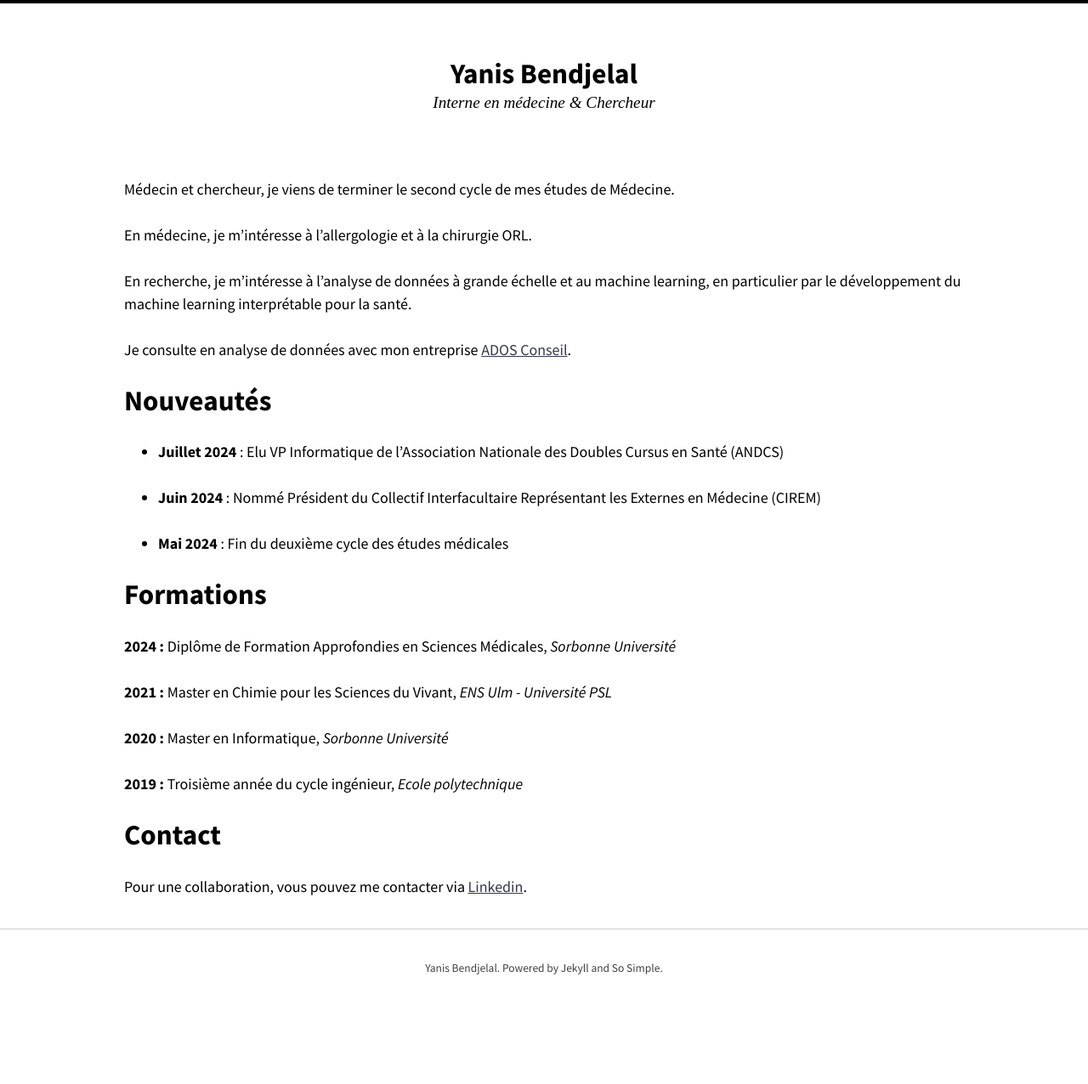
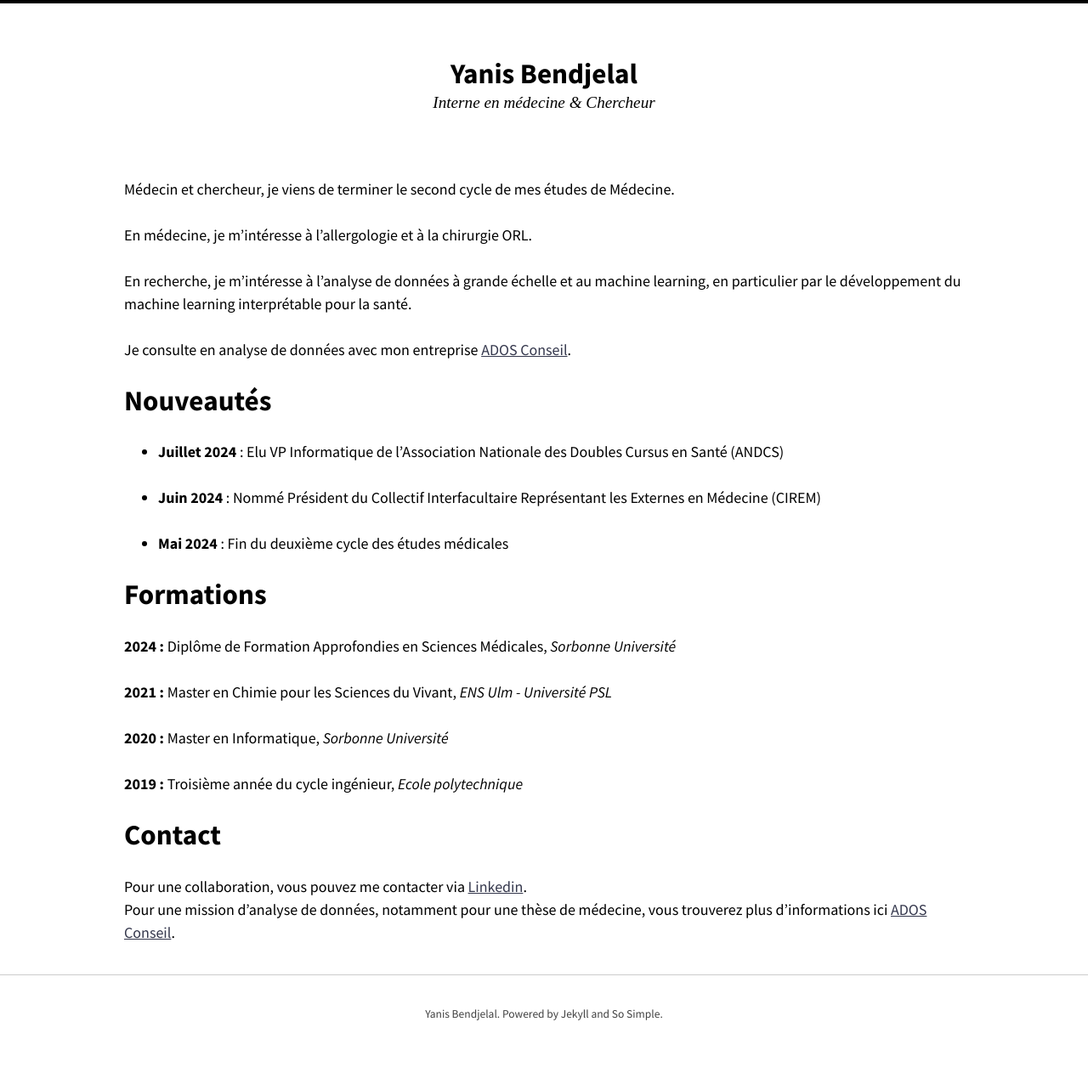
Before and after one commit to Bendjelal/bendjelal.github.io, a Jekyll site: the page built from index.md, in a window 1280 px wide. Shown: the whole page at 85% size. Built offline with Jekyll 4.4.1, drawn with Linux system fonts in a browser that asks for light colours; nearby versions of some CDN libraries; before the commit the page ends 1222 px from its top, so only the background shows below that.

Commit message:
Update index.md

```diff
--- a/index.md
+++ b/index.md
@@ -52,3 +52,4 @@ Je consulte en analyse de données avec mon entreprise [ADOS Conseil](https://ad
 # Contact
 
 Pour une collaboration, vous pouvez me contacter via [Linkedin](https://www.linkedin.com/in/yanis-bendjelal/?locale=fr_FR).
+Pour une mission d'analyse de données, notamment pour une thèse de médecine, vous trouverez plus d'informations ici [ADOS Conseil](https://ados-conseil.github.io/).
```
